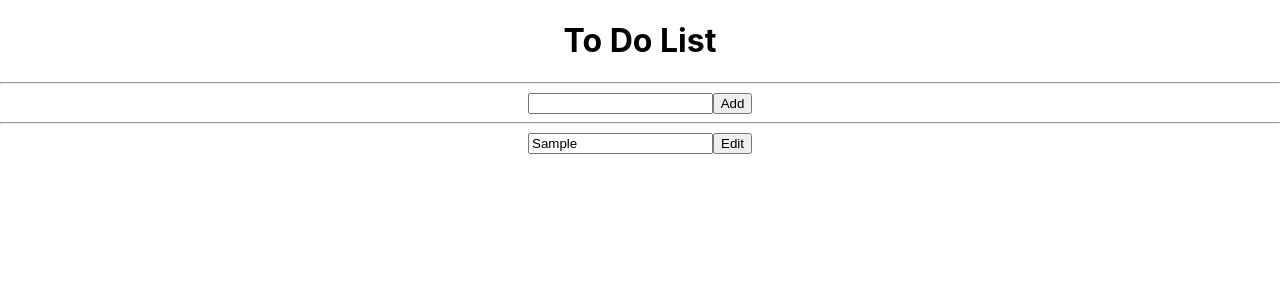
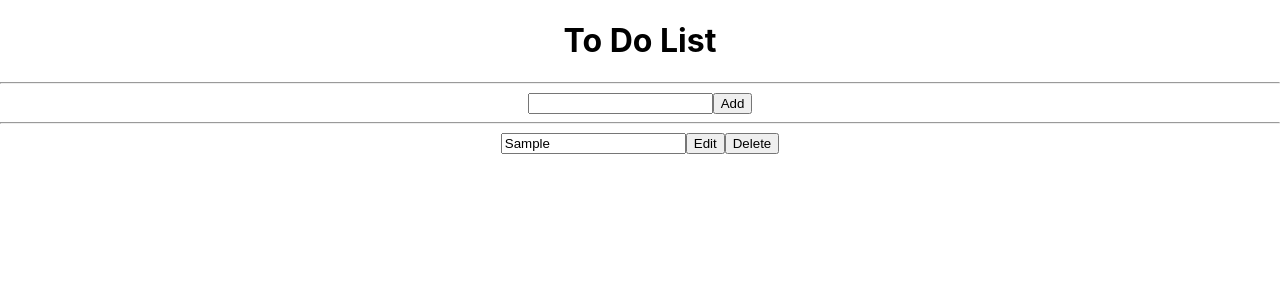
Before and after one commit to bigveloper/react_ToDoList, a React (Create React App) app: page / in a window 1280 px wide. Both pictures are taken after typing "Sample" into the empty fields and a click on the button "Add". Shown: the top 300 px of the page. Built offline with nearby package versions, Linux system fonts and the light colour scheme.

Commit message:
ToDoList Delete & Done

```diff
--- a/src/App.js
+++ b/src/App.js
@@ -33,6 +33,17 @@
         });
     };
 
+    const onDelete = (index) => {
+        console.log(index);
+
+        setList((prevState) => {
+            const deleteList = prevState.filter((item, i) => {
+                return i !== index && item;
+            });
+            return deleteList;
+        });
+    };
+
     // JSX
     return (
         <div className="App">
@@ -45,6 +56,7 @@
                 <div>
                     <input value={item} readOnly />
                     <button onClick={() => onEdit(index)}>Edit</button>
+                    <button onClick={() => onDelete(index)}>Delete</button>
                 </div>
             ))}
         </div>
```
